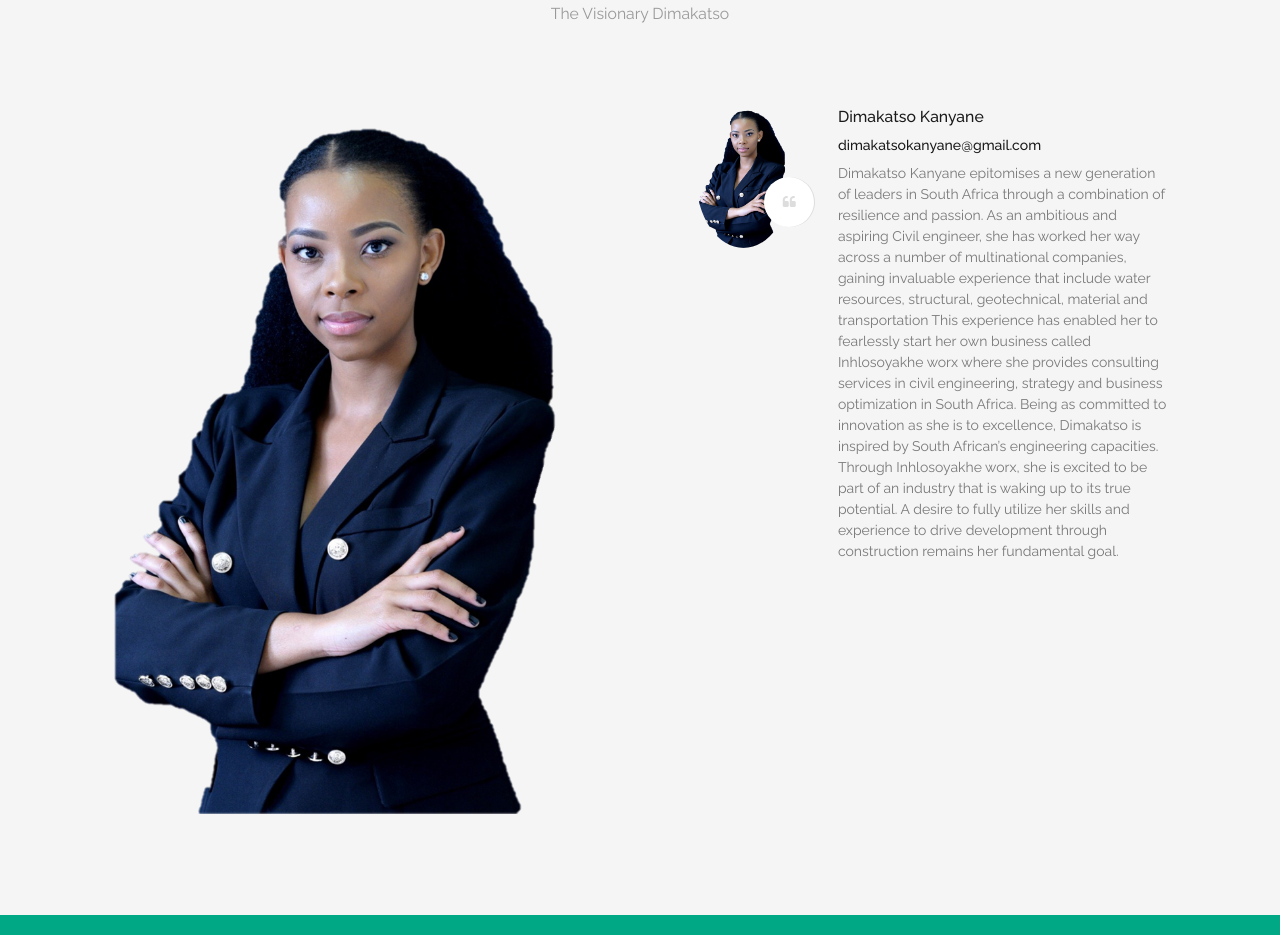
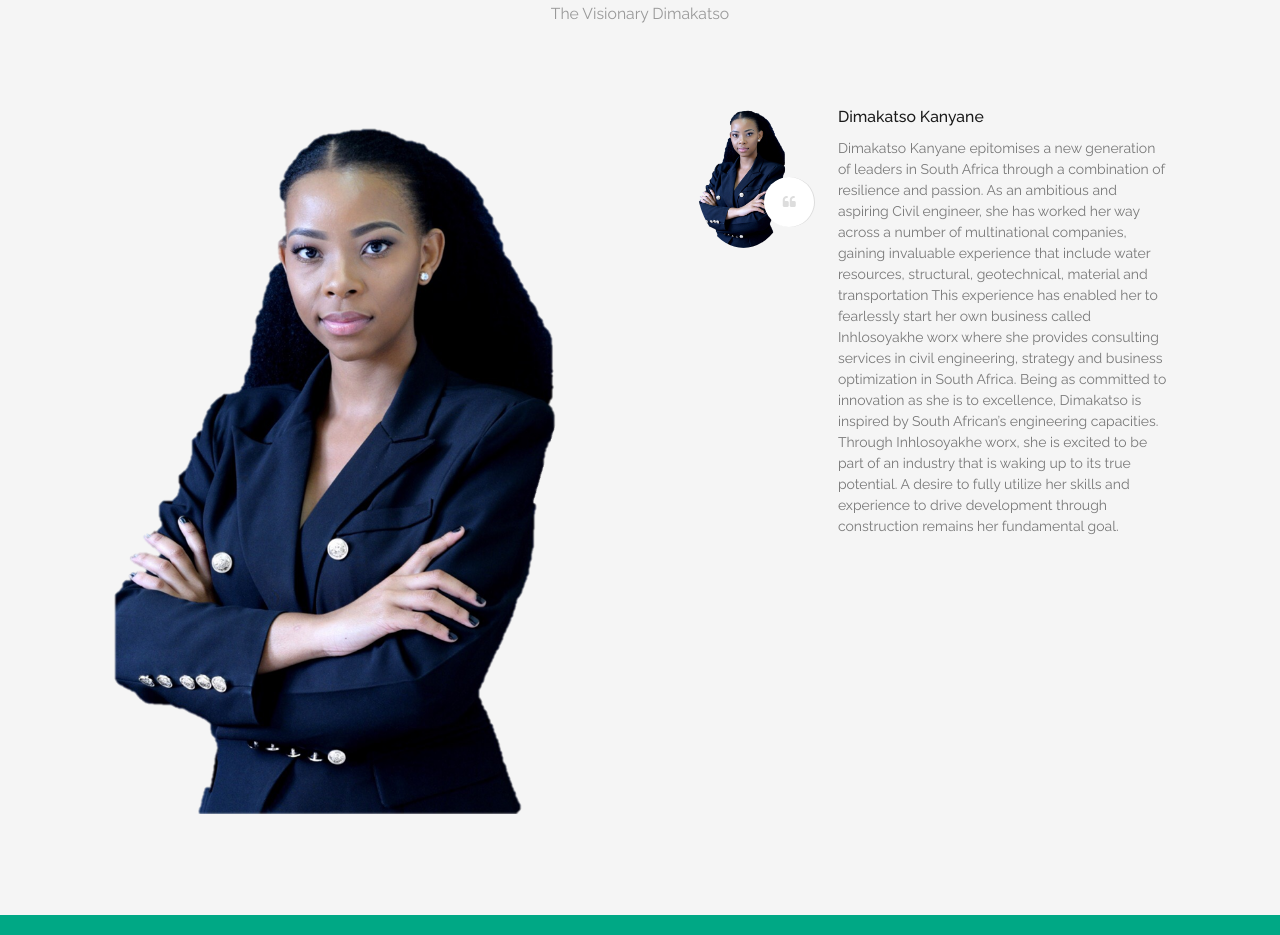
Before and after one commit to victornk/inhlosoyakhewarx, a plain HTML site: page about.html in a window 1280 px wide. Shown: the part 1065-2000 px from the top of the page. Drawn offline with nearby package versions, Linux system fonts and the light colour scheme; files whose address does not match are found by name.

Commit message:
Update about.html

```diff
--- a/about.html
+++ b/about.html
@@ -234,7 +234,7 @@ At Hlosoyakheworx we understand that the success of our business will be depende
 
                                     <div class="item_text">
                                         <h5>Dimakatso Kanyane</h5>
-                                        <h6>dimakatsokanyane@gmail.com</h6>
+
 
                                         <p>Dimakatso Kanyane epitomises a new generation of leaders in South Africa through a combination of resilience and passion.
 
```
